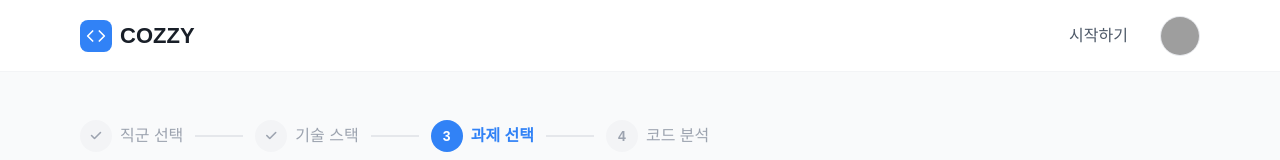
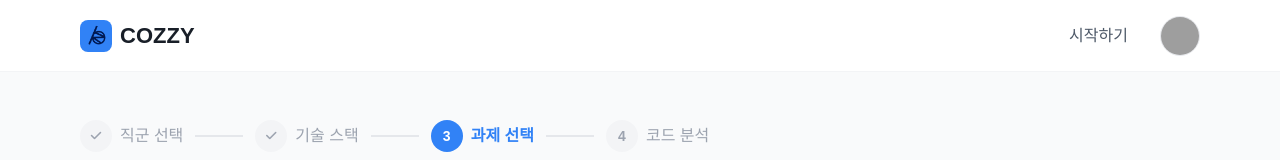
Before and after one commit to GDGoC-ONE-WAVE-Hackathon-T3/ONE-WAVE-TEAM03_FE, a Next.js app: page /select/task in a window 1280 px wide. Shown: the top 160 px of the page. Built offline with nearby package versions, Linux system fonts and the light colour scheme; grey boxes are pictures that could not be loaded; a web font is replaced by a local one.

Commit message:
[Navigation] fix: logo

```diff
--- a/src/components/Navigation.tsx
+++ b/src/components/Navigation.tsx
@@ -10,7 +10,7 @@ export function Navigation() {
       <div className="flex items-center gap-2">
         <Link href="/" className="flex items-center gap-2">
         <div className="w-8 h-8 bg-[#3182F6] rounded-lg flex items-center justify-center">
-          <Code className="text-white w-5 h-5" />
+          <img src="/cozzy_logo.png" alt="COZZY Logo" className="w-6 h-6" />
         </div>
           <span className="text-[22px] font-bold text-[#191F28]">COZZY</span>
         </Link>
@@ -22,7 +22,7 @@ export function Navigation() {
         {/* <span className="text-[#4E5968] font-medium cursor-pointer">프로젝트 둘러보기</span> */}
         <div className="w-10 h-10 rounded-full bg-gray-100 flex items-center justify-center overflow-hidden border border-gray-200">
            {/* Using a placeholder since the original image might not load or be desired. Using a simple icon or just the div */}
-           <img src="/cozzy_logo.png" alt="User" className="w-full h-full object-cover" />
+           <img src="https://vinsign.app/resources/avatars/avatar-1.png" alt="User" className="w-full h-full object-cover" />
         </div>
       </nav>
     </header>
```
Also changed, not shown: public/cozzy_logo.png (added), puplic/cozzy_logo.png (deleted).
